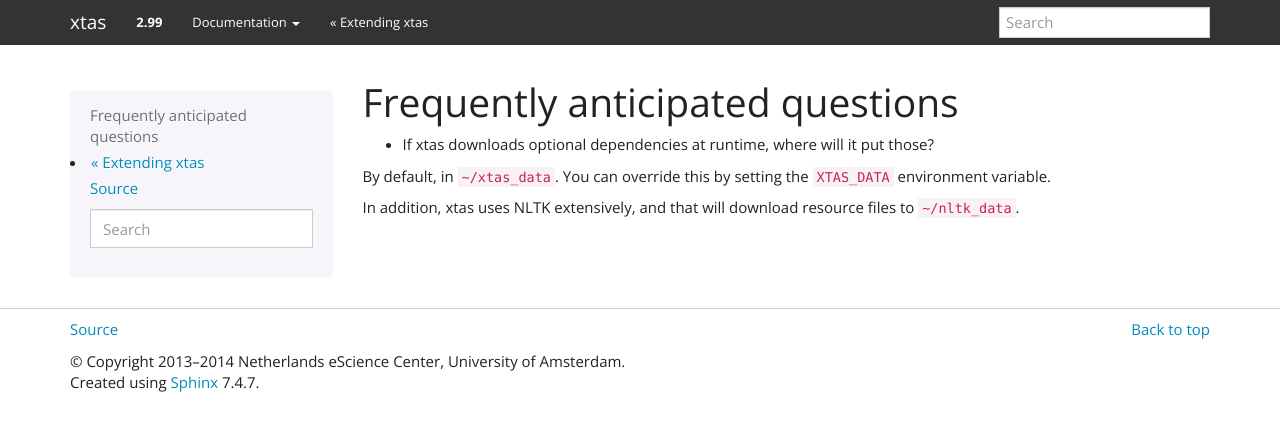
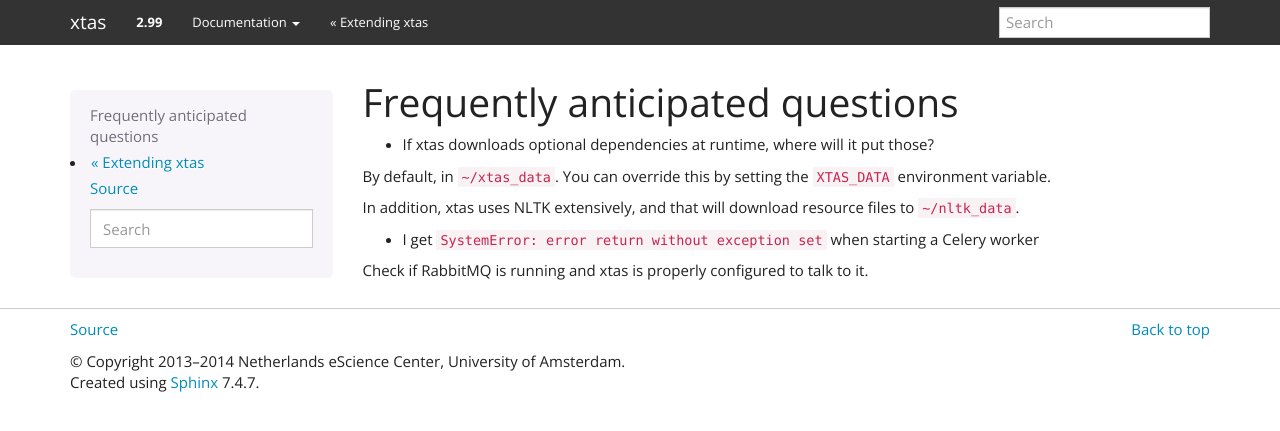
Before and after one commit to NLeSC/xtas, a Sphinx documentation site: the page built from doc/faq.rst, in a window 1280 px wide. Shown: the top 431 px of the page. Built offline with Sphinx 7.4.7, drawn with Linux system fonts in a browser that asks for light colours.

Commit message:
FAQ: error message when RabbitMQ is not running
Fixes #46.

```diff
--- a/doc/faq.rst
+++ b/doc/faq.rst
@@ -8,3 +8,9 @@
 
 In addition, xtas uses NLTK extensively, and that will download resource files
 to ``~/nltk_data``.
+
+
+* I get ``SystemError: error return without exception set`` when starting a
+  Celery worker
+
+Check if RabbitMQ is running and xtas is properly configured to talk to it.
```
